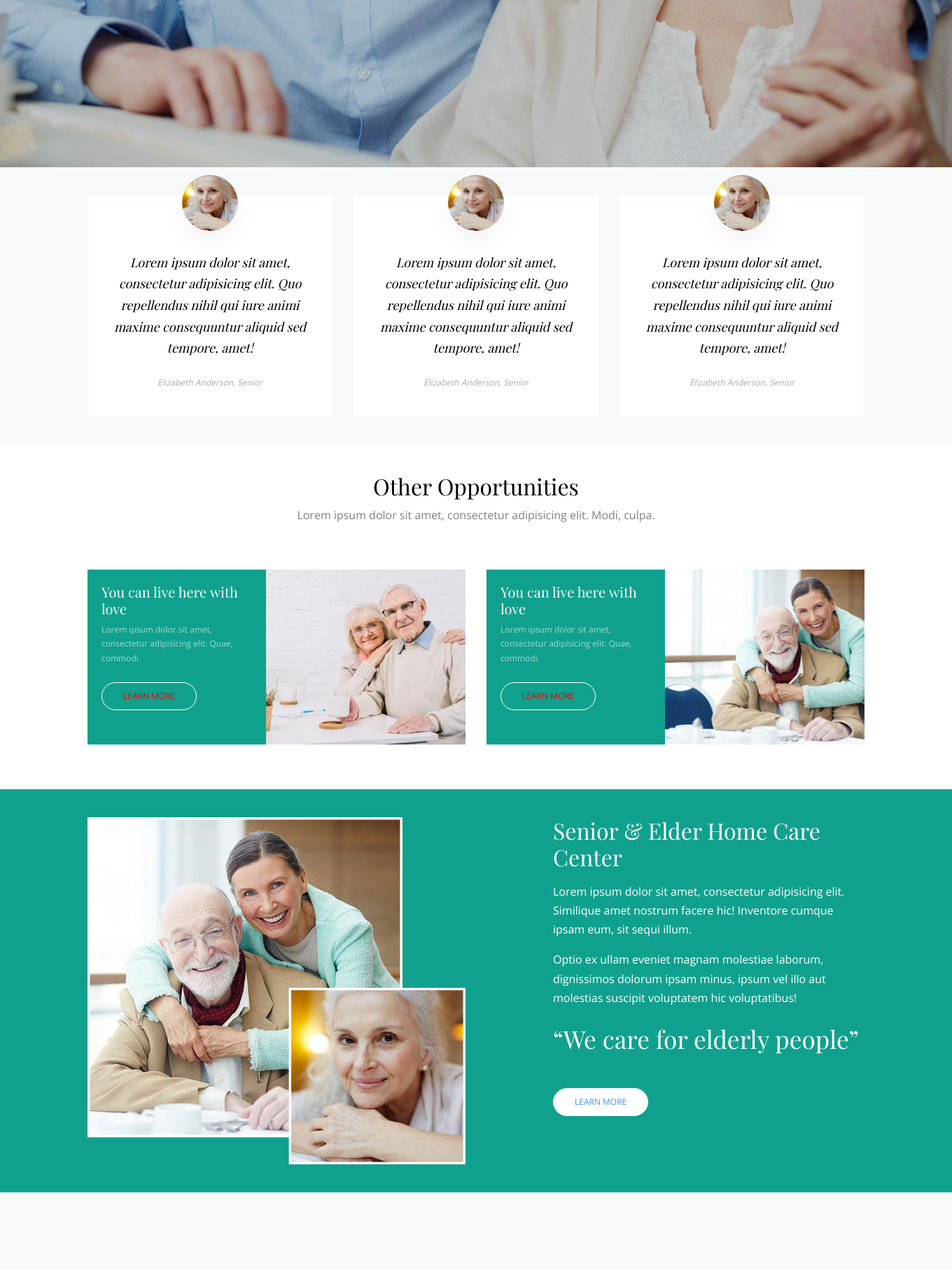
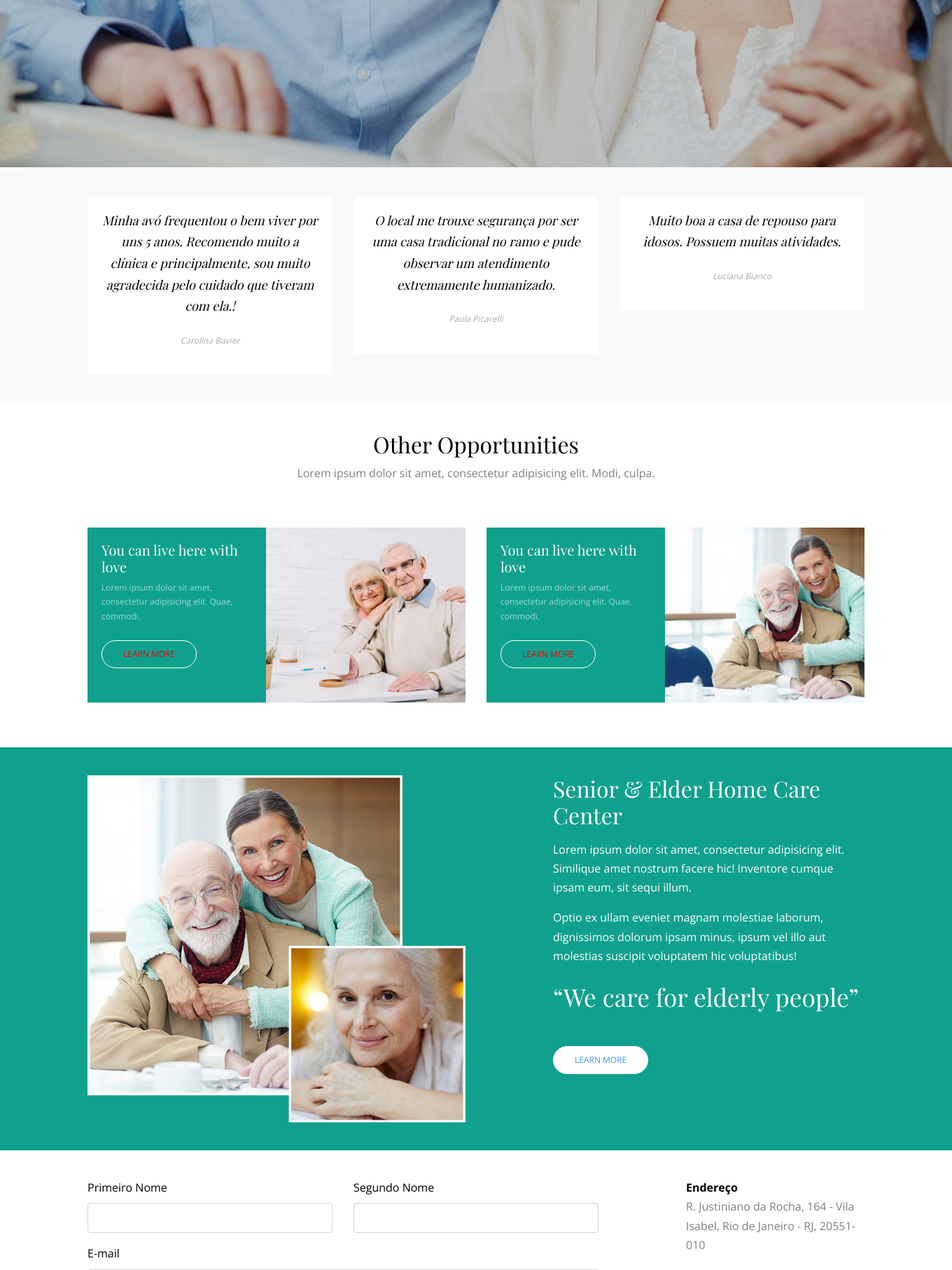
Before and after one commit to cristiano-da-matta/BV-site, a PHP site: page / in a window 1360 px wide. Shown: the part 2677-4492 px from the top of the page at 70% size. Run offline with PHP 8.4, Linux system fonts and the light colour scheme; some web fonts are replaced.

Commit message:
formulario de contato

```diff
--- a/css/style.css
+++ b/css/style.css
@@ -957,10 +957,18 @@ color: #10a18e !important;
     white-space: normal;
   }
 
+  .mapa {
+    width: 100%;
+    position: relative;
 
 
+  }
+
   @media (min-width: 576px) {
+    .mapa {
+      box-sizing: border-box
 
+    }
   }
 
   @media (min-width: 768px) {
--- a/index.html
+++ b/index.html
@@ -330,31 +330,28 @@
           <div class="row">
             <div class="col-12 col-sm-6 col-md-6 col-lg-4 mb-5 mb-lg-0">
               <div class="testimonial text-center">
-                <img src="images/person_1.jpg" alt="Image" class="img-fluid">
+
                 <blockquote>
-                  <p class="quote">Lorem ipsum dolor sit amet, consectetur adipisicing elit. Quo repellendus nihil qui
-                    iure animi maxime consequuntur aliquid sed tempore, amet!</p>
-                  <cite class="author">Elizabeth Anderson, Senior</cite>
+                  <p class="quote">Minha avó frequentou o bem viver por uns 5 anos. Recomendo muito a clínica e principalmente, sou muito agradecida pelo cuidado que tiveram com ela.!</p>
+                  <cite class="author">Carolina Bavier</cite>
                 </blockquote>
               </div>
             </div>
             <div class="col-12 col-sm-6 col-md-6 col-lg-4 mb-5 mb-lg-0">
               <div class="testimonial text-center">
-                <img src="images/person_1.jpg" alt="Image" class="img-fluid">
+
                 <blockquote>
-                  <p class="quote">Lorem ipsum dolor sit amet, consectetur adipisicing elit. Quo repellendus nihil qui
-                    iure animi maxime consequuntur aliquid sed tempore, amet!</p>
-                  <cite class="author">Elizabeth Anderson, Senior</cite>
+                  <p class="quote">O local me trouxe segurança por ser uma casa tradicional no ramo e pude observar um atendimento extremamente humanizado.</p>
+                  <cite class="author">Paula Picarelli</cite>
                 </blockquote>
               </div>
             </div>
             <div class="col-12 col-sm-6 col-md-6 col-lg-4 mb-5 mb-lg-0">
               <div class="testimonial text-center">
-                <img src="images/person_1.jpg" alt="Image" class="img-fluid">
+
                 <blockquote>
-                  <p class="quote">Lorem ipsum dolor sit amet, consectetur adipisicing elit. Quo repellendus nihil qui
-                    iure animi maxime consequuntur aliquid sed tempore, amet!</p>
-                  <cite class="author">Elizabeth Anderson, Senior</cite>
+                  <p class="quote">Muito boa a casa de repouso para idosos. Possuem muitas atividades.</p>
+                  <cite class="author">Luciana Bianco</cite>
                 </blockquote>
               </div>
             </div>
@@ -504,7 +501,76 @@
       </div>
     </div>
   </div> -->
+<div class="site-section">
+      <div class="container">
+        <div class="row">
+          <div class="col-lg-8 mb-5">
+            <form action="#">
 
+
+              <div class="row form-group">
+                <div class="col-md-6 mb-3 mb-md-0">
+                  <label class="text-black" for="fname">Primeiro Nome</label>
+                  <input type="text" id="fname" class="form-control">
+                </div>
+                <div class="col-md-6">
+                  <label class="text-black" for="lname">Segundo Nome</label>
+                  <input type="text" id="lname" class="form-control">
+                </div>
+              </div>
+
+              <div class="row form-group">
+
+                <div class="col-md-12">
+                  <label class="text-black" for="email">E-mail</label>
+                  <input type="email" id="email" class="form-control">
+                </div>
+              </div>
+
+              <div class="row form-group">
+
+                <div class="col-md-12">
+                  <label class="text-black" for="subject">Assunto</label>
+                  <input type="subject" id="subject" class="form-control">
+                </div>
+              </div>
+
+              <div class="row form-group">
+                <div class="col-md-12">
+                  <label class="text-black" for="message">Mensagem</label>
+                  <textarea name="message" id="message" cols="30" rows="7" class="form-control" placeholder="Escreva aqui..."></textarea>
+                </div>
+              </div>
+
+              <div class="row form-group">
+                <div class="col-md-12">
+                  <input type="submit" value="Send Message" class="btn btn-primary text-white">
+                </div>
+              </div>
+
+
+            </form>
+          </div>
+          <div class="col-lg-3 ml-auto">
+            <div class="mb-3">
+              <p class="mb-0 font-weight-bold text-black">Endereço</p>
+              <p class="mb-4">R. Justiniano da Rocha, 164 - Vila Isabel, Rio de Janeiro - RJ, 20551-010</p>
+
+
+              <div class="mapa">
+                <iframe src="https://www.google.com/maps/embed?pb=!1m18!1m12!1m3!1d3675.0050319611964!2d-43.24211588502098!3d-22.913185243859957!2m3!1f0!2f0!3f0!3m2!1i1024!2i768!4f13.1!3m3!1m2!1s0x997e659db15555%3A0x272e2e838005d007!2sR.%20Justiniano%20da%20Rocha%2C%20164%20-%20Vila%20Isabel%2C%20Rio%20de%20Janeiro%20-%20RJ%2C%2020551-010!5e0!3m2!1spt-BR!2sbr!4v1625775372749!5m2!1spt-BR!2sbr" width="400" height="300" style="border:0;" allowfullscreen="" loading="lazy"></iframe>
+              </div>
+              <p class="mb-0 font-weight-bold text-black">Telefone</p>
+              <p class="mb-4"><a href="#">(21) 2234-4174</a></p>
+
+              <p class="mb-0 font-weight-bold text-black">Email</p>
+              <p class="mb-0"><a href="#">bemviver-idosos@uol.com.br</a></p>
+            </div>
+
+          </div>
+        </div>
+      </div>
+    </div>
       <div class="site-footer bg-light">
         <div class="container">
           <div class="row">
```
Also changed, not shown: images/foto_paga_bv.png (added).
